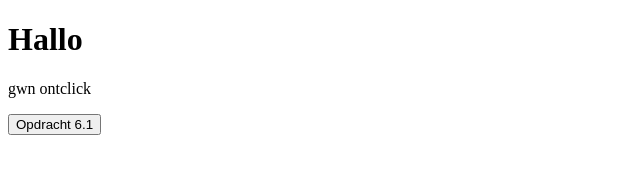
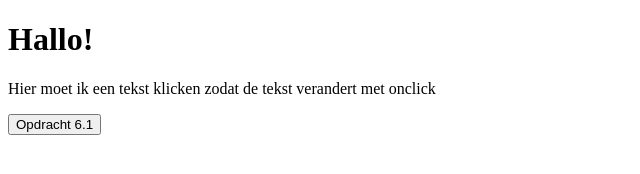
Before and after one commit to Emily-Broeksema/javascript, a plain HTML site: page opdr6.1/index.html in a window 1280 px wide. Shown: the whole page, without its empty margins (0-640 px from the left). Drawn offline with Linux system fonts and the light colour scheme.

Commit message:
infro p voor 6.3

```diff
--- a/opdr6.1/index.html
+++ b/opdr6.1/index.html
@@ -9,11 +9,11 @@
 </head>
 <body>
 
-    <h1 id="tekst1">Hallo</h1>
+    <h1 id="tekst1">Hallo!</h1>
 
 
 
-<p>gwn ontclick</p>
+    <p>Hier moet ik een tekst klicken zodat de tekst verandert met onclick</p>
 
     <button onclick="KleurAanpassen()">Opdracht 6.1</button>
 
```
